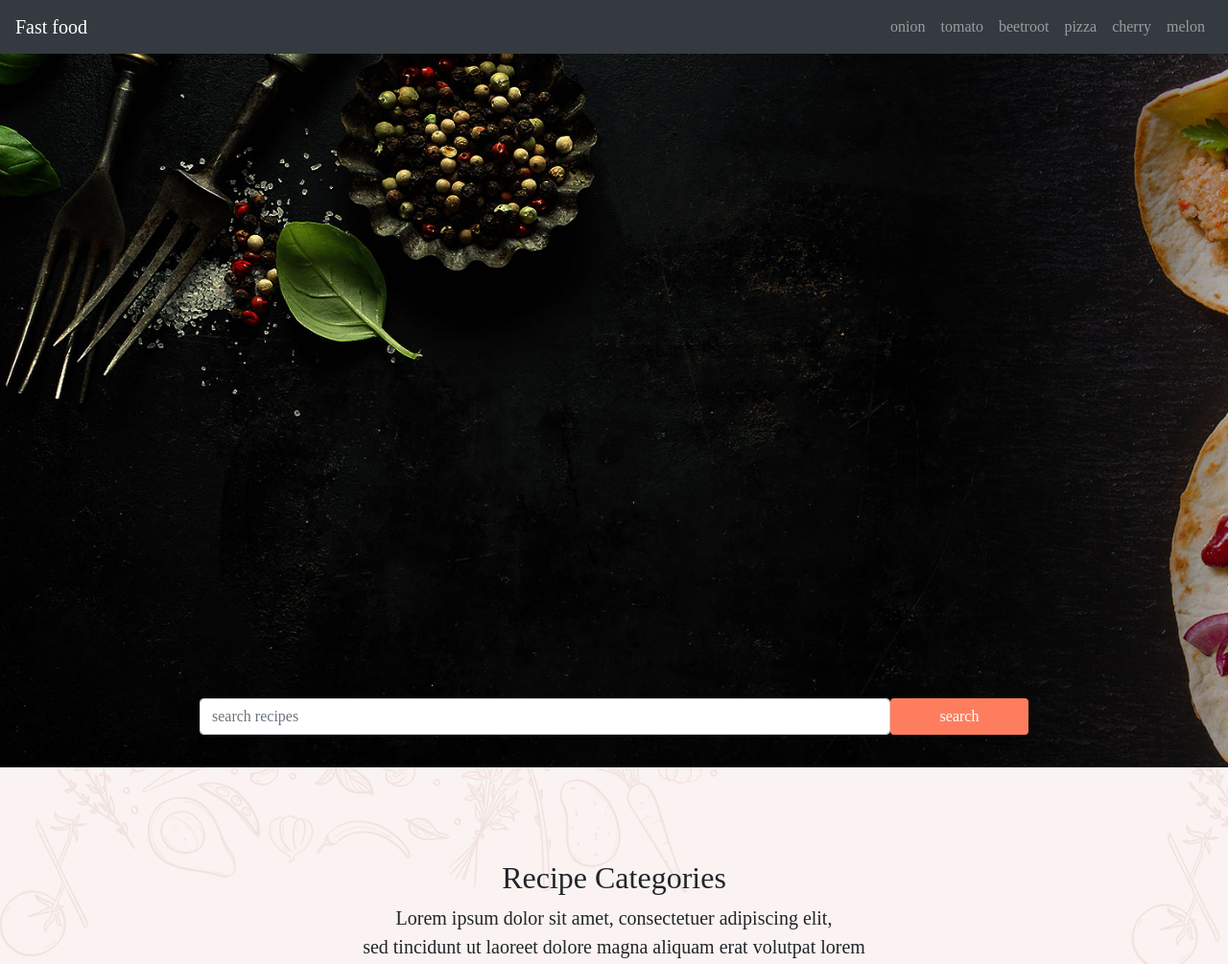
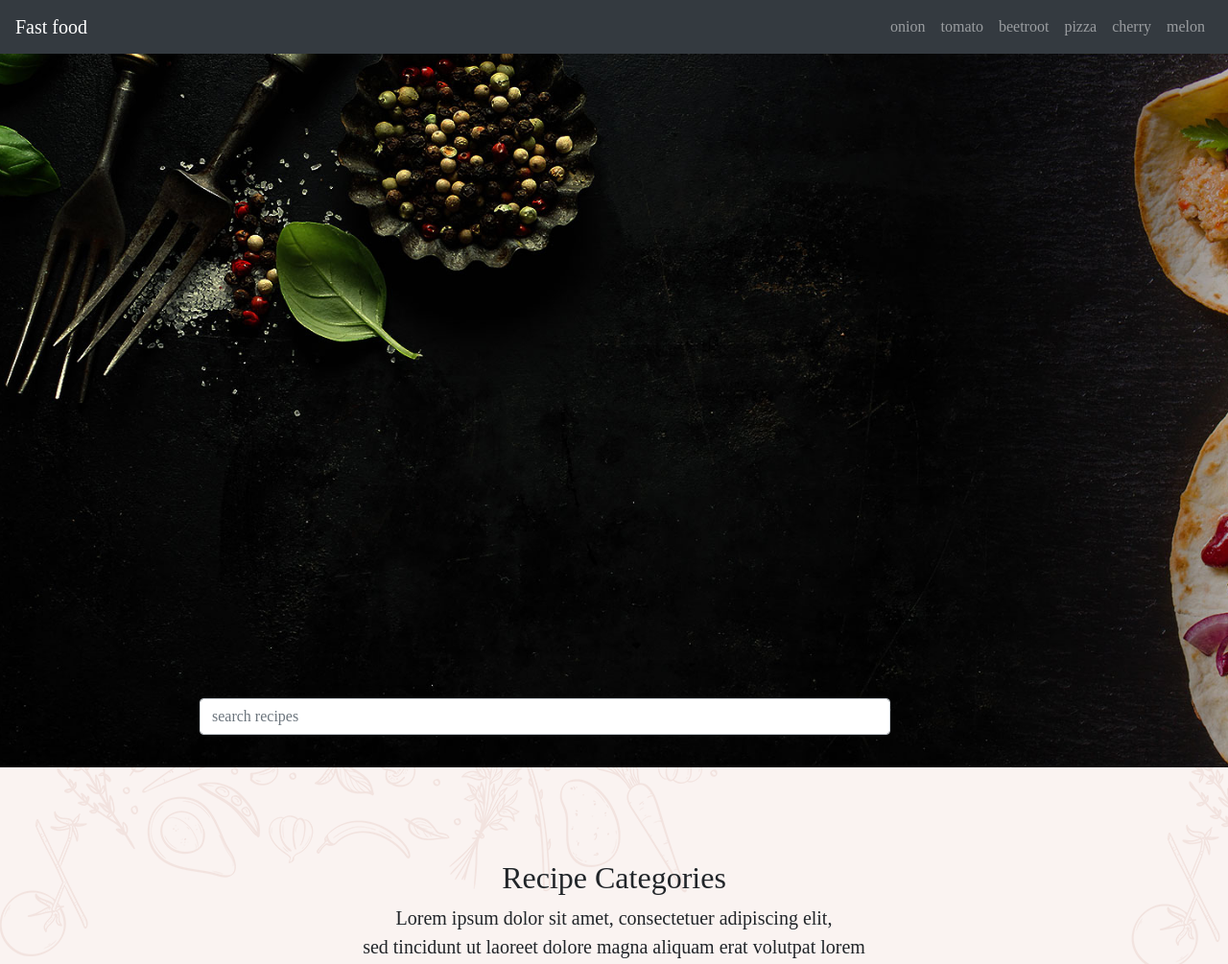
Before and after one commit to Ahmed3443/fast-food-project-api, a plain HTML site: page index.html in a window 1280 px wide. Shown: the top 1005 px of the page at 96% size. Drawn offline with Linux system fonts and the light colour scheme; no server answers.

Commit message:
update -delete search puuton

```diff
--- a/index.html
+++ b/index.html
@@ -54,11 +54,11 @@
               type="text"
             />
           </div>
-          <div class="col-md-2">
+<!--           <div class="col-md-2">
             <button id="searchBtn" class="btn btn-block text-white btn-mine">
               search
             </button>
-          </div>
+          </div> -->
         </div>
       </div>
     </header>
```
